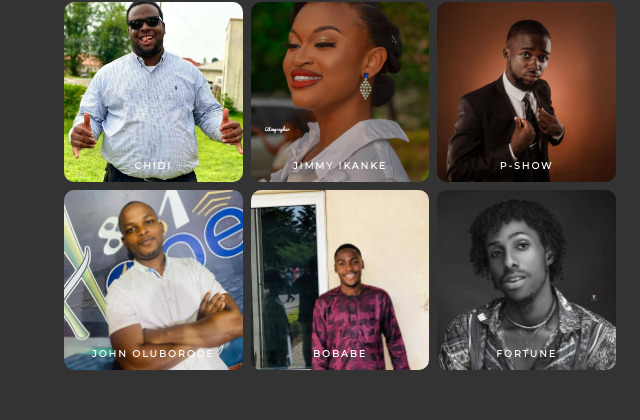
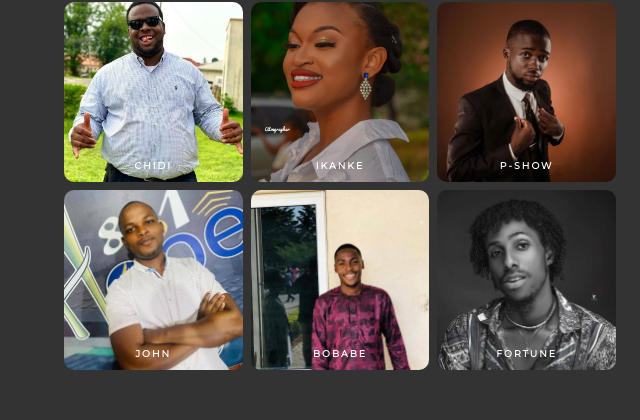
Before and after one commit to ACUSA-MEDIA03/acusa_media_website, a plain HTML site: page index.html in a window 1280 px wide. Shown: the part 2184-2604 px from the top of the page, 0-640 px from the left. Drawn offline with Linux system fonts and the light colour scheme; no server answers.

Commit message:
Made some changes

```diff
--- a/index.html
+++ b/index.html
@@ -161,9 +161,9 @@
 						<div class="img">
 							<img
 								src="./images/jimmy-ikanke.jpg"
-								alt="2021/2022 ACUSA President - Jimmy Ikanke"
+								alt="2021/2022 ACUSA President - Ikanke"
 							/>
-							<h6>Jimmy Ikanke</h6>
+							<h6>Ikanke</h6>
 						</div>
 						<div class="img">
 							<img
@@ -175,9 +175,9 @@
 						<div class="img">
 							<img
 								src="./images/john-oluborode.jpg"
-								alt="2021/2022 ACUSA Vice President - John Oluborode"
+								alt="2021/2022 ACUSA Vice President - Oluborode"
 							/>
-							<h6>John Oluborode</h6>
+							<h6>John</h6>
 						</div>
 						<div class="img">
 							<img
```
